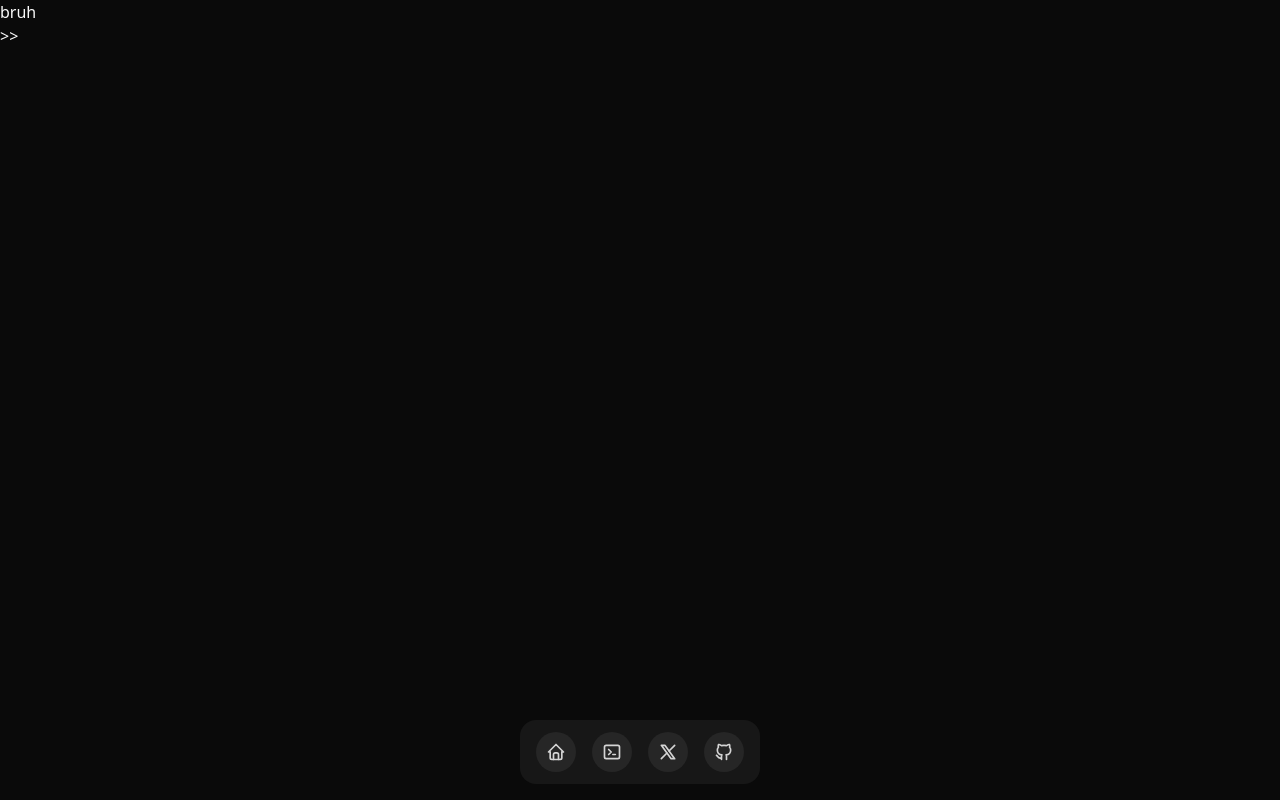
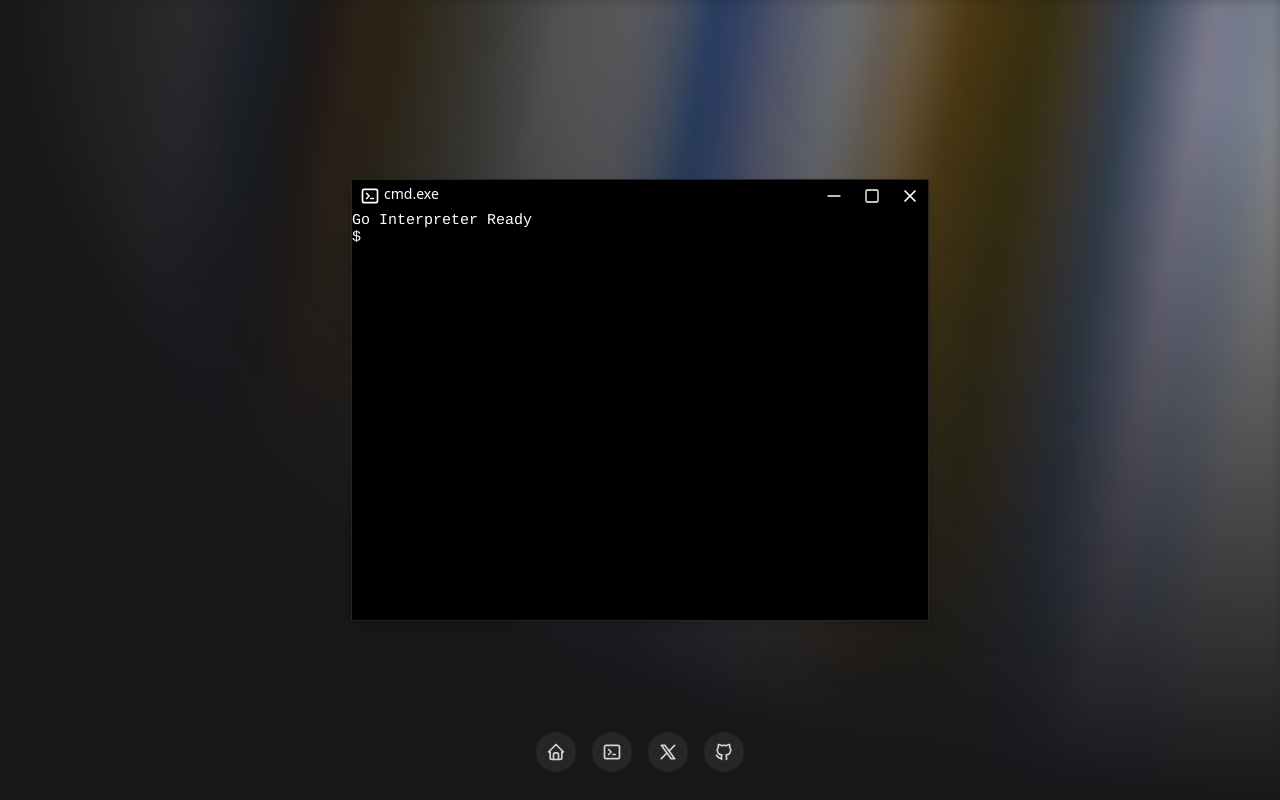
Before and after one commit to MahmoudHilani/portfolio, a Next.js app: page /interpreter in a window 1280 px wide. Built offline with nearby package versions, Linux system fonts and the light colour scheme.

Commit message:
feat: xterm.js for UI

```diff
--- a/package.json
+++ b/package.json
@@ -9,6 +9,7 @@
   },
   "dependencies": {
     "@tabler/icons-react": "^3.31.0",
+    "@xterm/xterm": "^5.5.0",
     "class-variance-authority": "^0.7.1",
     "clsx": "^2.1.1",
     "lucide-react": "^0.482.0",
--- a/src/app/interpreter/page.tsx
+++ b/src/app/interpreter/page.tsx
@@ -1,8 +1,34 @@
+"use client";
 import GoTerminal from "@/components/go-interpreter";
+import { AuroraBackground } from "@/components/ui/aurora-background";
+import { IconMinus, IconSquare, IconTerminal, IconTerminal2, IconX } from "@tabler/icons-react";
+import dynamic from "next/dynamic";
+
+const Terminal = dynamic(
+  async () => (await import("@/components/terminal")).APITerminal,
+  { ssr: false }
+);
+
 export default function InterpreterPage() {
-    return (
-        <div>
-            <GoTerminal />
+  return (
+    <div>
+      <AuroraBackground>
+        <div className="drop-shadow-lg outline-1 outline-neutral-800">
+          <div className="flex justify-between bg-black text-white text-sm pl-2 p-1 ">
+            <div className="flex">
+                <IconTerminal2 className="w-5 mr-1"/>
+              <>cmd.exe</>
+            </div>
+            <div className="flex gap-3">
+
+            <IconMinus className="w-7 px-1"/>
+            <IconSquare className="w-6 px-1"/>
+            <IconX className="w-7 px-1"/>
+            </div>
+          </div>
+          <Terminal />
         </div>
-    )
+      </AuroraBackground>
+    </div>
+  );
 }
--- /dev/null
+++ b/src/components/terminal.tsx
@@ -0,0 +1,62 @@
+"use client";
+import { useEffect, useRef } from "react";
+import { Terminal } from "@xterm/xterm";
+import "@xterm/xterm/css/xterm.css";
+
+export function APITerminal() {
+  const terminalRef = useRef<HTMLDivElement>(null);
+  const inputBuffer = useRef<string>("");
+
+  useEffect(() => {
+    if (!terminalRef.current) return;
+
+    const term = new Terminal({
+      cursorBlink: true,
+      allowProposedApi: true,
+    });
+
+    term.open(terminalRef.current);
+    term.write("Go Interpreter Ready\r\n$ ");
+
+    // Handle user input
+    term.onData(async (data) => {
+      const charCode = data.charCodeAt(0);
+
+      // Handle Enter key
+      if (charCode === 13) {
+        term.write("\r\n");
+        try {
+          const response = await fetch("/api/interpret", {
+            method: "POST",
+            body: JSON.stringify({ code: inputBuffer.current }),
+          });
+          const result = await response.json();
+          term.write(`${result.result}\r\n$ `);
+        } catch (error: any) {
+          term.write(`Error: ${error.message}\r\n$ `);
+        }
+        inputBuffer.current = "";
+      }
+      // Handle backspace
+      else if (charCode === 127) {
+        if (inputBuffer.current.length > 0) {
+          inputBuffer.current = inputBuffer.current.slice(0, -1);
+          term.write("\b \b");
+        }
+      }
+      // Regular input
+      else {
+        inputBuffer.current += data;
+        term.write(data);
+      }
+    });
+
+    return () => {
+      term.dispose();
+    };
+  }, []);
+
+  return (
+      <div ref={terminalRef} className="w-xl" />
+  );
+}
```
Also changed, not shown: 1 other file (tests, documents, lock files or other folders).
